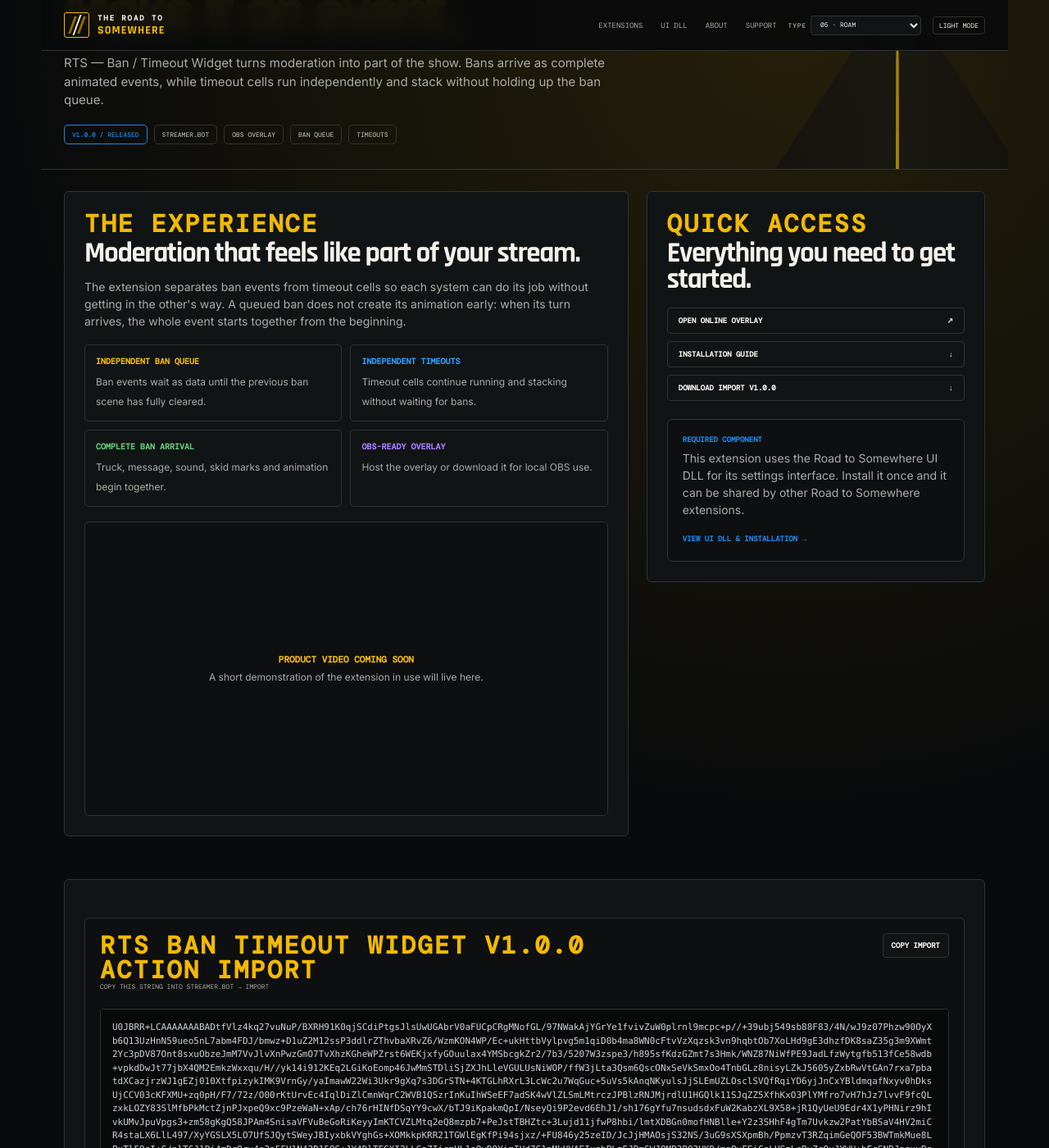
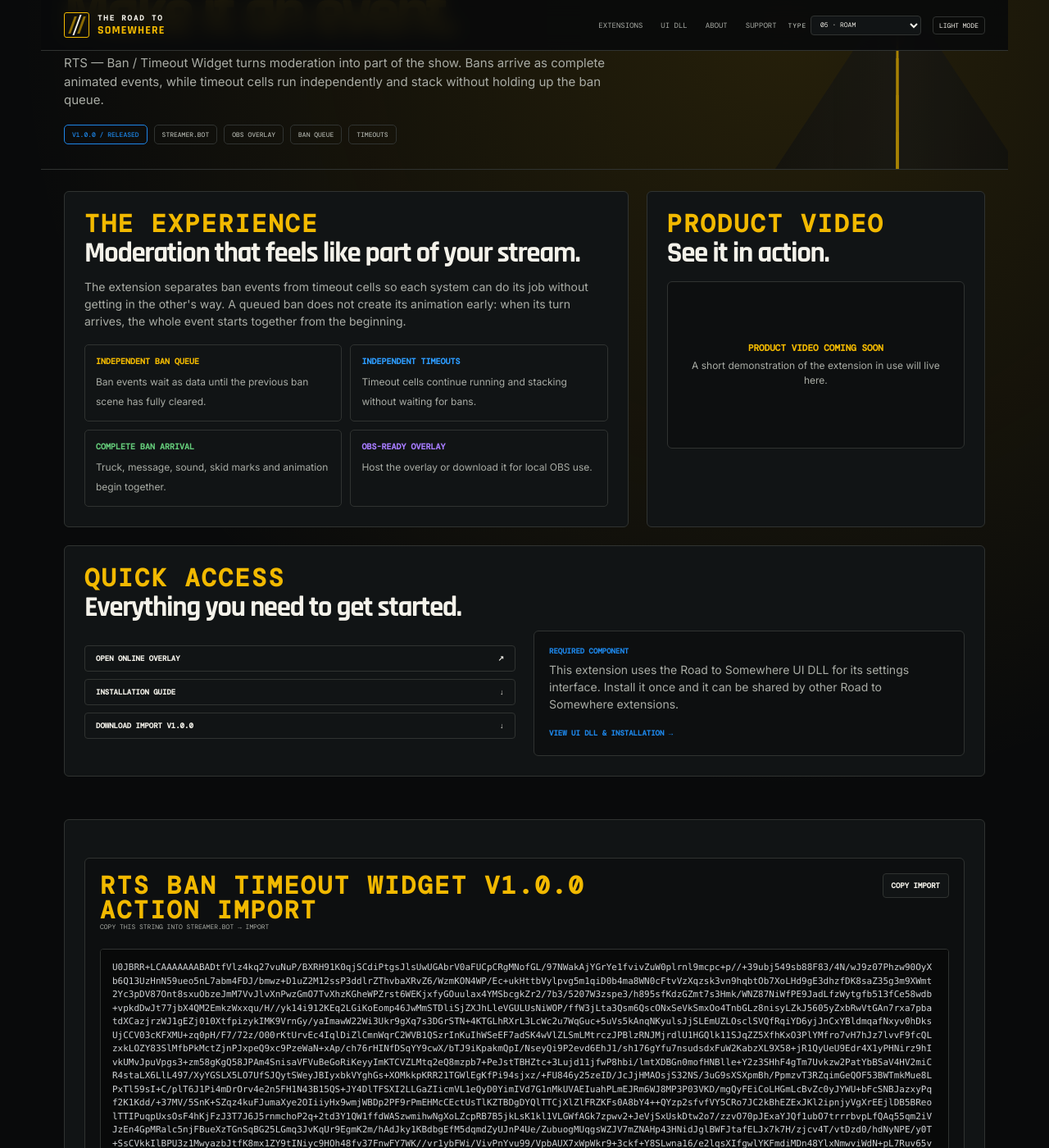
Before and after one commit to DizzyBHigh/road-to-somewhere, a Jekyll site: the page built from extensions/rts-ban-timeout-widget/index.html, in a window 1280 px wide and 1400 px high, scrolled down 234 px. Shown: the whole window at 82% size. Built offline with Jekyll 4.4.1, drawn with Linux system fonts in a browser that asks for light colours.

Commit message:
refactor extension card layout

```diff
--- a/extensions/rts-ban-timeout-widget/index.html
+++ b/extensions/rts-ban-timeout-widget/index.html
@@ -10,12 +10,12 @@
   <link rel="stylesheet" href="{{ '/assets/site.css' | relative_url }}">
   <style>
     .extension-hero{max-width:var(--max);margin:auto;padding:46px 28px 30px;border-bottom:1px solid var(--line);position:relative;overflow:hidden}.extension-hero-main{position:relative;z-index:2;max-width:780px}.extension-hero h1{font-family:var(--heading)!important;font-size:clamp(46px,6.5vw,78px);line-height:.88;letter-spacing:-.055em;margin:10px 0 14px}.extension-hero h1 em{font-style:normal;color:var(--accent)}.extension-hero-copy{font-size:15px;color:var(--muted);max-width:680px}.release-line{display:flex;flex-wrap:wrap;gap:8px;margin-top:18px}.release-line span{border:1px solid var(--line);border-radius:5px;padding:6px 9px;font:500 8px var(--mono);text-transform:uppercase;color:var(--muted)}.release-line .version{color:var(--accent2);border-color:currentColor}.extension-road{position:absolute;right:-80px;bottom:-100px;width:430px;height:280px;background:linear-gradient(90deg,#0a0b0b,#181817 50%,#0a0b0b);clip-path:polygon(43% 0,57% 0,100% 100%,0 100%);opacity:.65}.extension-road:after{content:"";position:absolute;left:50%;top:0;width:3px;height:100%;background:var(--accent);transform:translateX(-50%);box-shadow:0 45px 0 var(--accent),0 90px 0 var(--accent),0 135px 0 var(--accent)}
-    .extension-grid{max-width:var(--max);margin:auto;padding:26px 28px;display:grid;grid-template-columns:1.25fr .75fr;gap:22px}.extension-card{background:var(--panel);border:1px solid var(--line);border-radius:6px;padding:24px}.extension-card h2{font-family:var(--heading)!important;font-size:35px;line-height:.92;letter-spacing:-.04em;margin:5px 0 12px}.extension-card p{color:var(--muted);font-size:14px}.feature-list{display:grid;grid-template-columns:1fr 1fr;gap:10px;margin-top:18px}.feature{border:1px solid var(--line);border-radius:5px;padding:13px}.feature strong{display:block;font:600 10px var(--mono);text-transform:uppercase;margin-bottom:5px}.feature span{font-size:12px;color:var(--muted)}.feature:nth-child(1) strong{color:var(--accent)}.feature:nth-child(2) strong{color:#2d9cff}.feature:nth-child(3) strong{color:#63c878}.feature:nth-child(4) strong{color:#a77cff}
-    .download-stack{display:flex;flex-direction:column;gap:9px;margin-top:18px}.secondary-button{display:flex;align-items:center;justify-content:space-between;padding:9px 13px;border:1px solid var(--line);border-radius:4px;font:600 9px var(--mono);text-transform:uppercase;color:var(--text)}.secondary-button:hover{border-color:var(--accent)}.dependency{margin-top:22px;border:1px solid var(--line);border-radius:6px;padding:18px;background:var(--panel2)}.dependency strong{display:block;font:600 9px var(--mono);text-transform:uppercase;color:var(--accent2);margin-bottom:6px}.dependency p{margin:0 0 10px}.dependency a{font:600 9px var(--mono);text-transform:uppercase;color:var(--accent2)}
+    .extension-grid{max-width:var(--max);margin:auto;padding:26px 28px}.experience-row{display:grid;grid-template-columns:1.25fr .75fr;gap:22px}.extension-card{background:var(--panel);border:1px solid var(--line);border-radius:6px;padding:24px}.extension-card h2{font-family:var(--heading)!important;font-size:35px;line-height:.92;letter-spacing:-.04em;margin:5px 0 12px}.extension-card p{color:var(--muted);font-size:14px}.feature-list{display:grid;grid-template-columns:1fr 1fr;gap:10px;margin-top:18px}.feature{border:1px solid var(--line);border-radius:5px;padding:13px}.feature strong{display:block;font:600 10px var(--mono);text-transform:uppercase;margin-bottom:5px}.feature span{font-size:12px;color:var(--muted)}.feature:nth-child(1) strong{color:var(--accent)}.feature:nth-child(2) strong{color:#2d9cff}.feature:nth-child(3) strong{color:#63c878}.feature:nth-child(4) strong{color:#a77cff}.quick-access-card{margin-top:22px}.quick-access-content{display:grid;grid-template-columns:1fr 1fr;gap:22px;align-items:start}
+    .download-stack{display:flex;flex-direction:column;gap:9px;margin-top:18px}.secondary-button{display:flex;align-items:center;justify-content:space-between;padding:9px 13px;border:1px solid var(--line);border-radius:4px;font:600 9px var(--mono);text-transform:uppercase;color:var(--text)}.secondary-button:hover{border-color:var(--accent)}.dependency{margin-top:0;border:1px solid var(--line);border-radius:6px;padding:18px;background:var(--panel2)}.dependency strong{display:block;font:600 9px var(--mono);text-transform:uppercase;color:var(--accent2);margin-bottom:6px}.dependency p{margin:0 0 10px}.dependency a{font:600 9px var(--mono);text-transform:uppercase;color:var(--accent2)}
     .import-box{margin-top:22px;padding:18px;border:1px solid var(--line);border-radius:6px;background:var(--panel2)}.import-header{display:flex;align-items:flex-start;justify-content:space-between;gap:12px;margin-bottom:12px}.import-header .section-kicker{margin:0}.copy-button{appearance:none;border:1px solid var(--line);background:var(--panel);color:var(--text);border-radius:4px;padding:8px 10px;font:600 9px var(--mono);text-transform:uppercase;cursor:pointer}.copy-button:hover{border-color:var(--accent);color:var(--accent)}.copy-button.copied{border-color:#63c878;color:#63c878}.import-meta{font:400 8px var(--mono);text-transform:uppercase;color:var(--muted);margin-bottom:10px}.import-code{margin:0;max-height:320px;overflow:auto;padding:14px;border:1px solid var(--line);border-radius:4px;background:#080909;color:#cfd2d5;font:11px/1.5 ui-monospace,SFMono-Regular,Menlo,Monaco,Consolas,monospace;white-space:pre-wrap;word-break:break-word}.import-help{font-size:12px;color:var(--muted);margin-top:10px}.import-links{display:flex;gap:9px;flex-wrap:wrap;margin-top:12px}.import-links a{font:600 8px var(--mono);text-transform:uppercase;color:var(--accent2)}
     .setup-section,.settings-section{max-width:var(--max);margin:auto;padding:26px 28px}.setup-title{font-family:var(--heading)!important;font-size:35px;line-height:.92;letter-spacing:-.04em;margin:0 0 12px}.settings-intro{color:var(--muted);font-size:14px;max-width:760px}.install-list{counter-reset:steps;list-style:none;padding:0;margin:18px 0}.install-list li{counter-increment:steps;display:grid;grid-template-columns:30px 1fr;gap:10px;padding:11px 0;border-top:1px solid var(--line);font-size:13px;color:var(--muted)}.install-list li:before{content:counter(steps,decimal-leading-zero);color:var(--accent);font:500 9px var(--mono);padding-top:3px}.note{padding:12px;border-left:2px solid var(--accent);border-radius:0 4px 4px 0;background:rgba(242,185,0,.05);font-size:12px;color:var(--muted);margin-top:16px}
-    .settings-groups{display:grid;grid-template-columns:1fr 1fr;gap:14px;margin-top:18px}.settings-group{border:1px solid var(--line);border-radius:6px;background:var(--panel);padding:18px}.settings-group h3{font:600 10px var(--mono);text-transform:uppercase;color:var(--accent2);margin:0 0 10px}.setting-row{padding:11px 0;border-top:1px solid var(--line)}.setting-row:first-of-type{border-top:0;padding-top:0}.setting-row strong{display:block;font-size:13px;color:var(--text);margin-bottom:4px}.setting-row span{display:block;font-size:12px;color:var(--muted)}.setting-range{font:500 8px var(--mono);text-transform:uppercase;color:var(--accent);margin-top:5px}.meta-row{max-width:var(--max);margin:auto;padding:0 28px 30px;display:flex;justify-content:space-between;gap:20px;color:var(--muted);font:400 8px var(--mono);text-transform:uppercase}.meta-row a{color:var(--accent2)}.video-frame{margin-top:18px;border:1px solid var(--line);border-radius:6px;aspect-ratio:16/9;background:var(--panel2);display:grid;place-items:center;text-align:center;padding:25px}.video-frame strong{display:block;font:600 11px var(--mono);text-transform:uppercase;color:var(--accent)}.video-frame span{display:block;color:var(--muted);font-size:12px;margin-top:6px}
-    @media(max-width:760px){.extension-hero{padding:34px 20px 26px}.extension-road{right:-150px;opacity:.35}.extension-grid{padding:20px;grid-template-columns:1fr}.feature-list,.settings-groups{grid-template-columns:1fr}.settings-section,.setup-section{padding-left:20px;padding-right:20px}.meta-row{padding:0 20px 25px;flex-direction:column}.import-header{flex-direction:column}.copy-button{width:100%}}
+    .settings-groups{display:grid;grid-template-columns:1fr 1fr;gap:14px;margin-top:18px}.settings-group{border:1px solid var(--line);border-radius:6px;background:var(--panel);padding:18px}.settings-group h3{font:600 10px var(--mono);text-transform:uppercase;color:var(--accent2);margin:0 0 10px}.setting-row{padding:11px 0;border-top:1px solid var(--line)}.setting-row:first-of-type{border-top:0;padding-top:0}.setting-row strong{display:block;font-size:13px;color:var(--text);margin-bottom:4px}.setting-row span{display:block;font-size:12px;color:var(--muted)}.setting-range{font:500 8px var(--mono);text-transform:uppercase;color:var(--accent);margin-top:5px}.meta-row{max-width:var(--max);margin:auto;padding:0 28px 30px;display:flex;justify-content:space-between;gap:20px;color:var(--muted);font:400 8px var(--mono);text-transform:uppercase}.meta-row a{color:var(--accent2)}.video-frame{margin-top:18px;border:1px solid var(--line);border-radius:6px;aspect-ratio:16/9;background:var(--panel2);display:grid;place-items:center;text-align:center;padding:25px}.video-frame strong{display:block;font:600 11px var(--mono);text-transform:uppercase;color:var(--accent)}.video-frame span{display:block;color:var(--muted);font-size:12px;margin-top:6px}.video-card .video-frame{margin-top:18px}
+    @media(max-width:760px){.extension-hero{padding:34px 20px 26px}.extension-road{right:-150px;opacity:.35}.extension-grid{padding:20px}.experience-row,.quick-access-content{grid-template-columns:1fr}.feature-list,.settings-groups{grid-template-columns:1fr}.settings-section,.setup-section{padding-left:20px;padding-right:20px}.meta-row{padding:0 20px 25px;flex-direction:column}.import-header{flex-direction:column}.copy-button{width:100%}.quick-access-card{margin-top:20px}.dependency{margin-top:0}}
   </style>
 </head>
 <body>
@@ -32,7 +32,7 @@
   </section>
 
   <section class="extension-grid">
-    <div>
+    <div class="experience-row">
       <article class="extension-card">
         <div class="section-kicker">THE EXPERIENCE</div>
         <h2>Moderation that feels like part of your stream.</h2>
@@ -43,13 +43,18 @@
           <div class="feature"><strong>Complete ban arrival</strong><span>Truck, message, sound, skid marks and animation begin together.</span></div>
           <div class="feature"><strong>OBS-ready overlay</strong><span>Host the overlay or download it for local OBS use.</span></div>
         </div>
+      </article>
+      <article class="extension-card video-card">
+        <div class="section-kicker">PRODUCT VIDEO</div>
+        <h2>See it in action.</h2>
         <div class="video-frame"><div><strong>Product video coming soon</strong><span>A short demonstration of the extension in use will live here.</span></div></div>
       </article>
     </div>
-    <aside>
-      <article class="extension-card">
-        <div class="section-kicker">QUICK ACCESS</div>
-        <h2>Everything you need to get started.</h2>
+
+    <article class="extension-card quick-access-card">
+      <div class="section-kicker">QUICK ACCESS</div>
+      <h2>Everything you need to get started.</h2>
+      <div class="quick-access-content">
         <div class="download-stack">
           <a class="secondary-button" href="overlay/">Open online overlay <span>↗</span></a>
           <a class="secondary-button" href="#install">Installation guide <span>↓</span></a>
@@ -60,8 +65,8 @@
           <p>This extension uses the Road to Somewhere UI DLL for its settings interface. Install it once and it can be shared by other Road to Somewhere extensions.</p>
           <a href="{{ '/dll/' | relative_url }}">View UI DLL & installation →</a>
         </div>
-      </article>
-    </aside>
+      </div>
+    </article>
   </section>
 
   <section class="setup-section" id="import">
```
